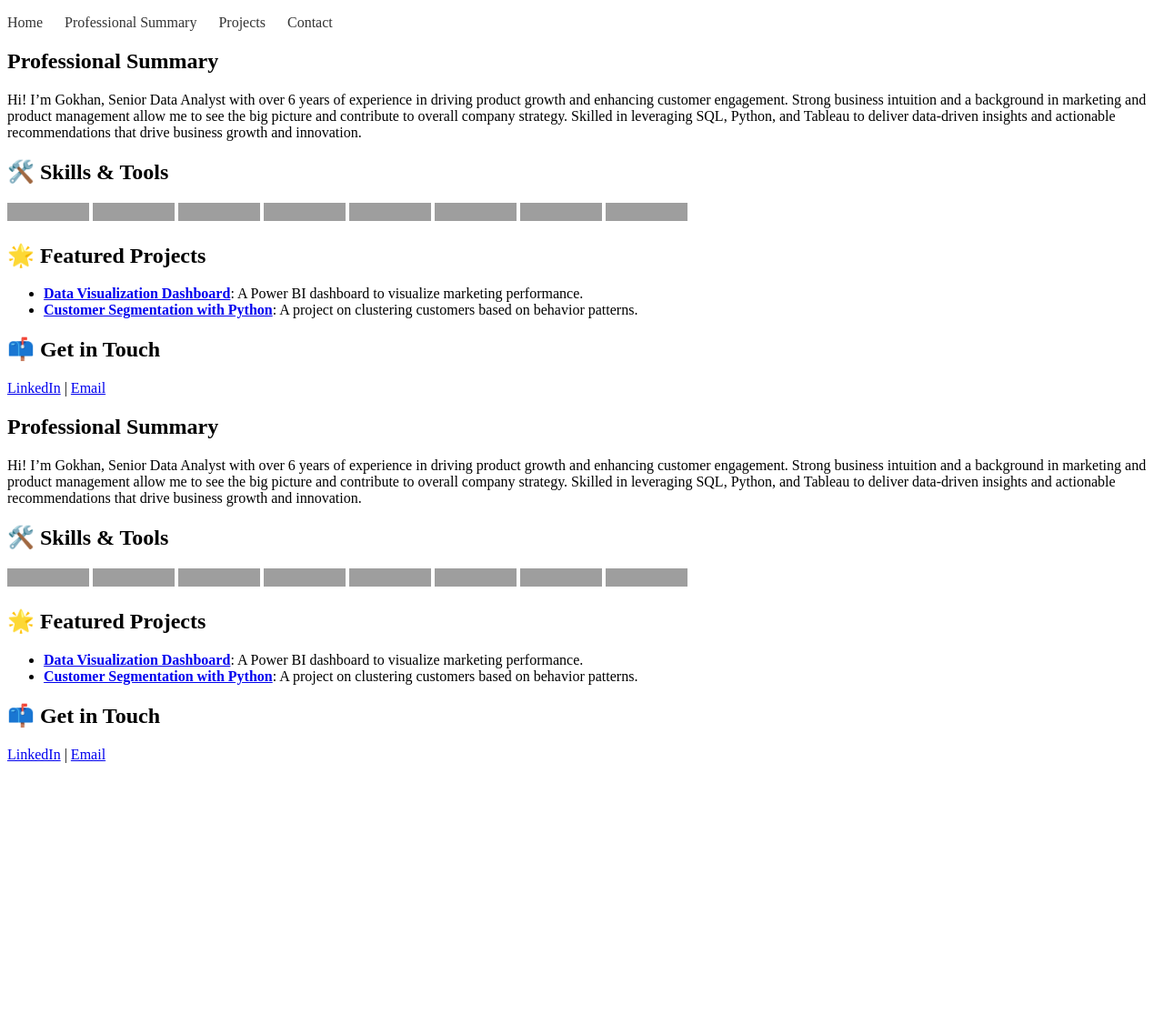
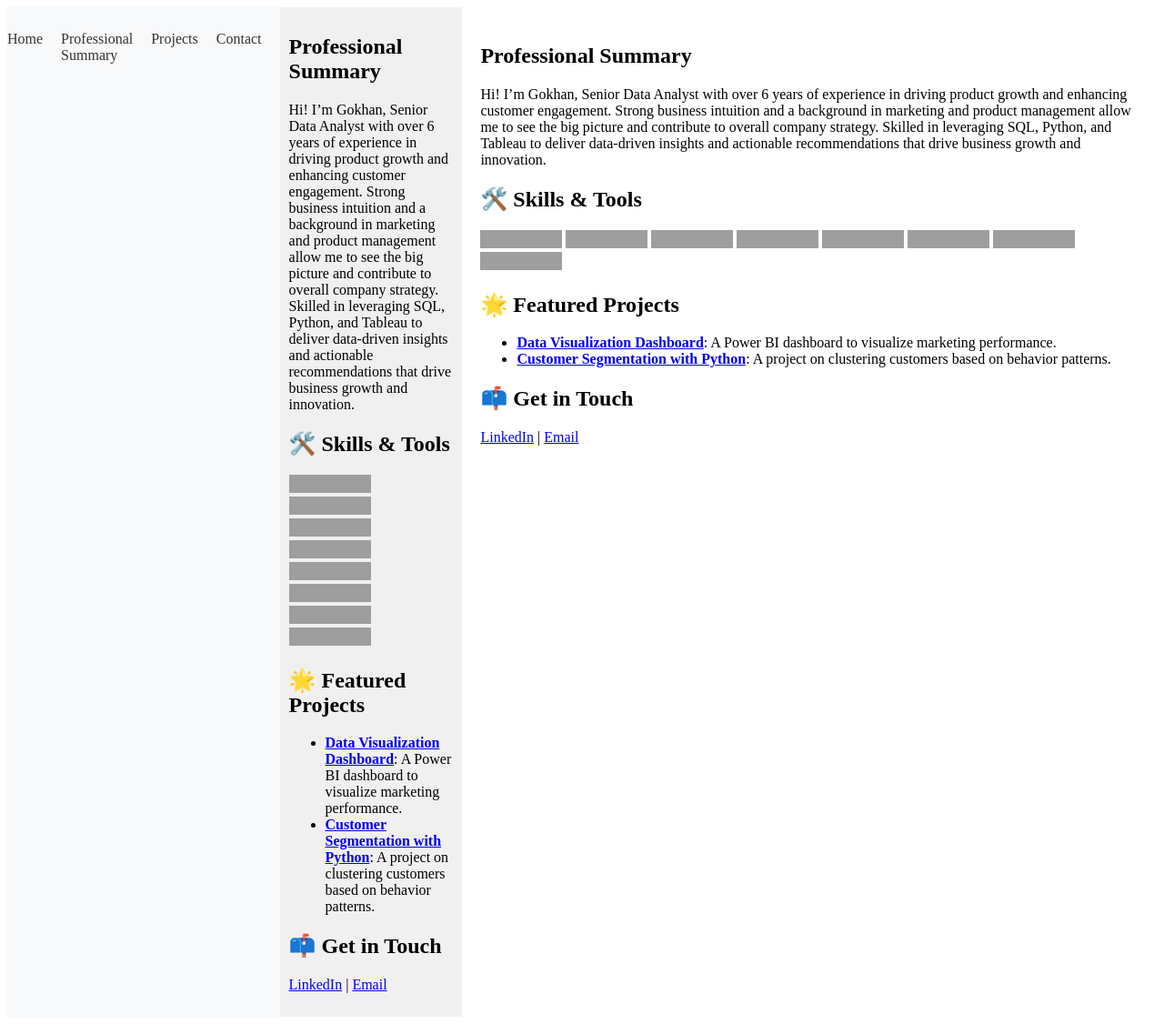
Before and after one commit to saltikg/gokhanasaltik.github.io, a Jekyll site: the page built from index.md, in a window 1280 px wide. Shown: the whole page at 91% size. Built offline with Jekyll 4.4.1, drawn with Linux system fonts in a browser that asks for light colours; before the commit the page ends 900 px from its top, so only the background shows below that; grey boxes are pictures that could not be loaded.

Commit message:
Update style.css

```diff
--- a/assets/css/style.css
+++ b/assets/css/style.css
@@ -1,10 +1,23 @@
+body {
+    display: flex;
+    flex-direction: row;
+}
+
+header {
+    width: 100%;
+    background-color: #f8f9fa;
+    padding: 10px 0;
+}
+
 nav ul {
     list-style-type: none;
     padding: 0;
+    display: flex;
+    justify-content: center;
+    background-color: #f8f9fa;
 }
 
 nav ul li {
-    display: inline;
     margin-right: 20px;
 }
 
@@ -16,3 +29,19 @@ nav ul li a {
 nav ul li a:hover {
     color: #007bff;
 }
+
+.container {
+    display: flex;
+    flex-direction: row;
+}
+
+aside {
+    width: 20%; /* Adjust as needed */
+    background-color: #f0f0f0;
+    padding: 10px;
+}
+
+main {
+    width: 80%; /* Adjust as needed */
+    padding: 20px;
+}
```
